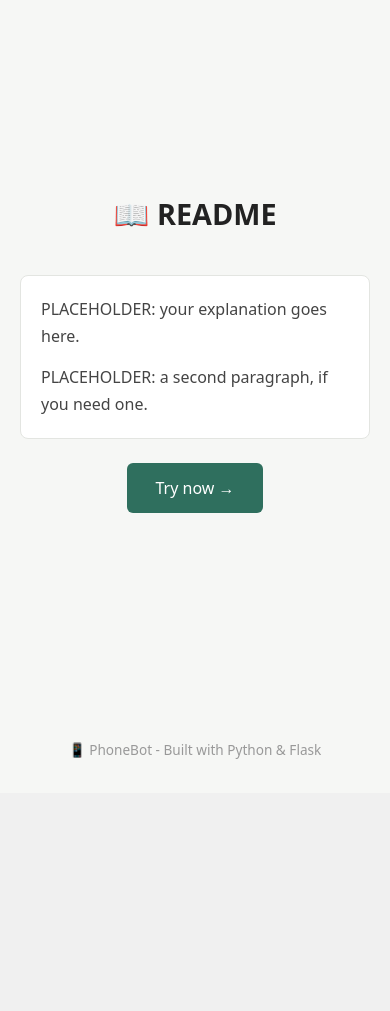
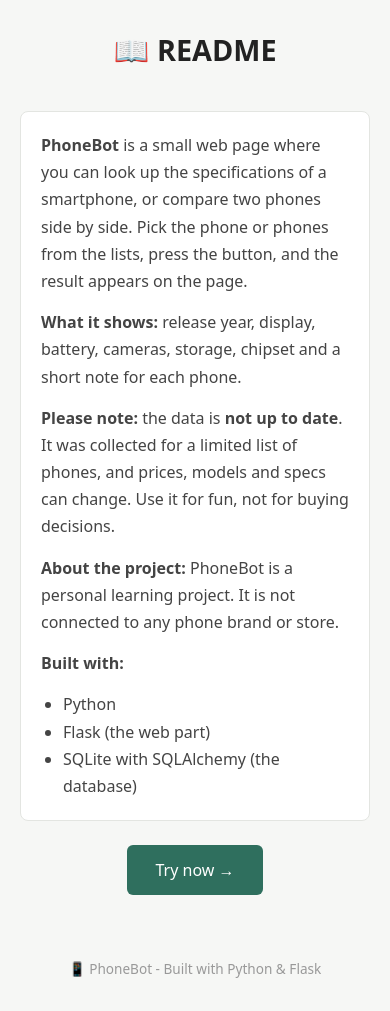
Before and after one commit to louisqarri/phone-bot, a Flask app: page /readme in a window 390 px wide. Shown: the part 51-1062 px from the top of the page. Before the commit the page ends 810 px from the top, so only its background shows below. Run offline with Flask 3, Linux system fonts and the light colour scheme; parts of the project's set-up code (start-up, migrations or seed data) failed here and were passed over.

Commit message:
PhoneBot: Flask web app with SQLite database

```diff
--- a/app.py
+++ b/app.py
@@ -1,21 +1,31 @@
 from flask import Flask, render_template, redirect, url_for, request
+from sqlalchemy import select
+from brain import Brain
+
+brain = Brain()
 
 app = Flask(__name__)
-app.secret_key = "KSNDJJSIN12HJS87A"
-
-
 
 @app.route("/")
 def home():
     return render_template("home.html")
 
-@app.route("/compare")
+@app.route("/compare", methods=["GET", "POST"])
 def compare():
-    return render_template("compare.html")
+    result = None
+    if request.method == "POST":
+         model_one = request.form["model_one"]
+         model_two = request.form["model_two"]
+         result = brain.compare_phones(model_one.lower(), model_two.lower())
+    return render_template("compare.html", phones=brain.all_phones, result=result)
 
-@app.route("/specs")
+@app.route("/specs", methods=["GET", "POST"])
 def specs():
-    return render_template("spect.html")
+        result = None
+        if request.method == "POST":
+             model = request.form["model"]
+             result = brain.show_phone_specs(model.lower())
+        return render_template("specs.html", phones=brain.all_phones, result=result)
 
 @app.route("/readme")
 def readme():
--- a/main.py
+++ b/main.py
@@ -1,6 +1,5 @@
-import json
-from chat_brain import ChatBrain
-brain = ChatBrain()
+from brain import Brain
+brain = Brain()
 
 user_answer = input("Hello. How can I help you today?\n").lower()
 
--- /dev/null
+++ b/requirements.txt
@@ -0,0 +1,2 @@
+Flask
+SQLAlchemy
--- a/static/css/style.css
+++ b/static/css/style.css
@@ -181,3 +181,10 @@ footer {
     font-size: 0.85rem;
     padding: 20px;
 }
+
+.readme-text ul {
+    margin: 0;
+    padding-left: 22px;
+    line-height: 1.7;
+    color: #444;
+}
--- a/templates/readme.html
+++ b/templates/readme.html
@@ -1,16 +1,18 @@
 <!DOCTYPE html>
 <html lang="en">
+
 <head>
     <meta charset="UTF-8">
     <meta name="viewport" content="width=device-width, initial-scale=1.0">
     <title>README - PhoneBot</title>
     <link rel="stylesheet" href="{{ url_for('static', filename='css/style.css') }}">
 </head>
+
 <body>
 
     <!-- Navbar -->
     <nav class="navbar">
-        <a href="/">📱 PhoneBot</a>
+        <a href="{{ url_for('home')}}">📱 PhoneBot</a>
     </nav>
 
     <div class="container">
@@ -23,14 +25,32 @@
         <!-- The text -->
         <div class="card">
             <div class="card-body readme-text">
-                <p>PLACEHOLDER: your explanation goes here.</p>
-                <p>PLACEHOLDER: a second paragraph, if you need one.</p>
+                <p><strong>PhoneBot</strong> is a small web page where you can look up the specifications of a
+                    smartphone, or compare two phones side by side. Pick the phone or phones from the lists, press the
+                    button, and the result appears on the page.</p>
+
+                <p><strong>What it shows:</strong> release year, display, battery, cameras, storage, chipset and a short
+                    note for each phone.</p>
+
+                <p><strong>Please note:</strong> the data is <strong>not up to date</strong>. It was collected
+                    for a limited list of phones, and prices, models and specs can change. Use it for fun, not for
+                    buying decisions.</p>
+
+                <p><strong>About the project:</strong> PhoneBot is a personal learning project. It is not connected to
+                    any phone brand or store.</p>
+
+                <p><strong>Built with:</strong></p>
+                <ul>
+                    <li>Python</li>
+                    <li>Flask (the web part)</li>
+                    <li>SQLite with SQLAlchemy (the database)</li>
+                </ul>
             </div>
         </div>
 
         <!-- Try now button -->
         <div class="buttons">
-            <a class="button" href="/">Try now →</a>
+            <a class="button" href="{{ url_for('home')}}">Try now →</a>
         </div>
 
     </div>
@@ -41,4 +61,5 @@
     </footer>
 
 </body>
+
 </html>
```
Also changed, not shown: brain.py (added, +91 -0 lines), chat_brain.py (deleted, +0 -56 lines), templates/compare.html (+7 -8 lines), templates/home.html (+4 -4 lines), templates/specs.html (+5 -6 lines).
